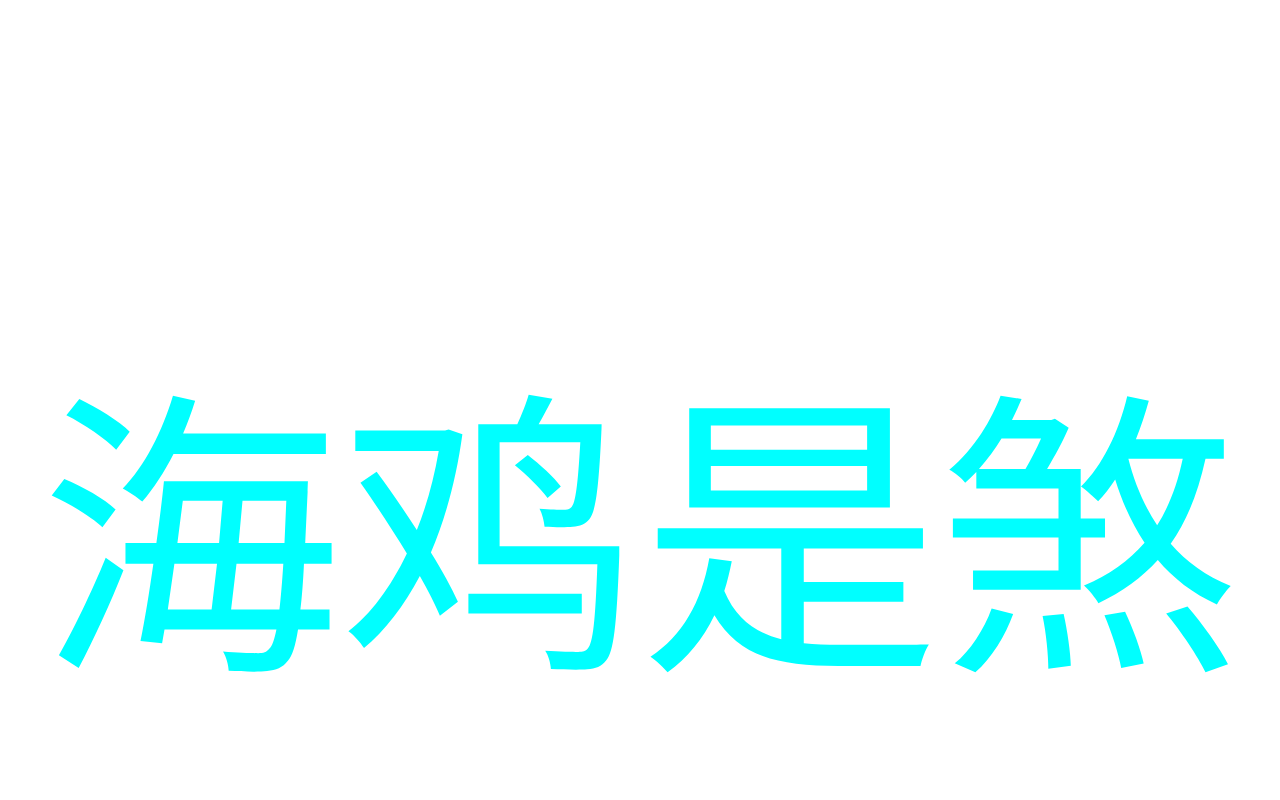
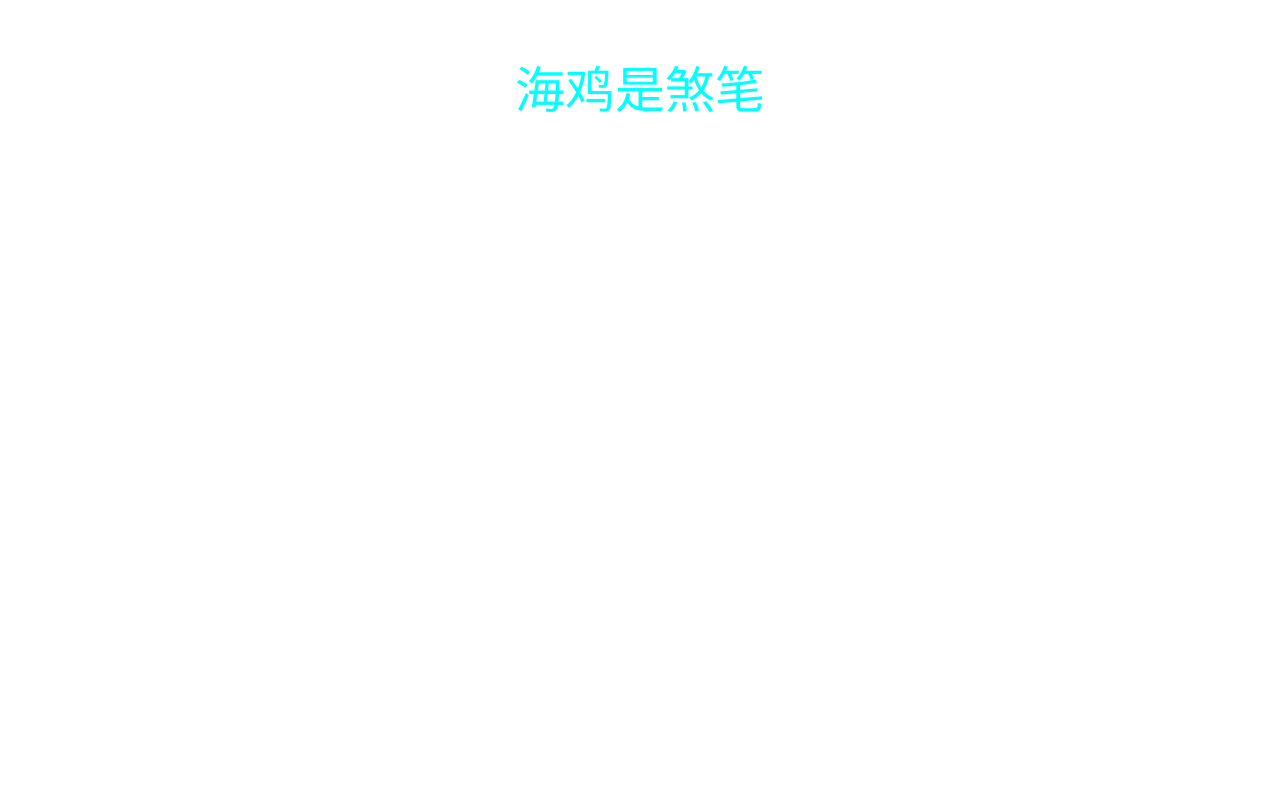
Before and after one commit to lijiusong/lijiusong.github.oi, a plain HTML site: page index.html in a window 1280 px wide. Shown: the top 800 px of the page. Drawn offline with nearby package versions, Linux system fonts and the light colour scheme.

Commit message:
Update index.html

```diff
--- a/index.html
+++ b/index.html
@@ -9,7 +9,7 @@
     <title>Document</title>
     <style>
         #title {
-            font-size: 300px;
+            font-size: 50px;
             text-align: center;
         }
     </style>
```
